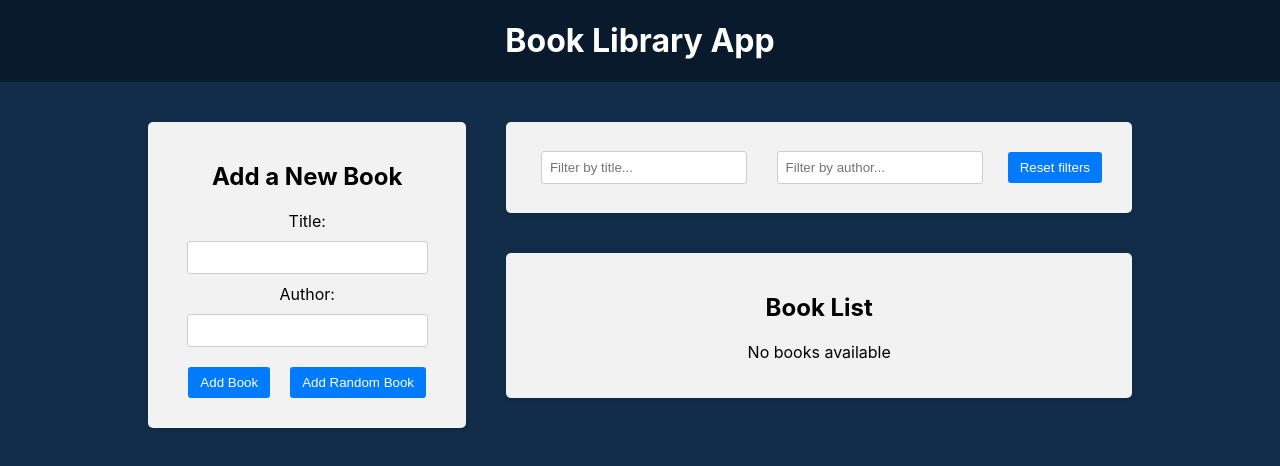
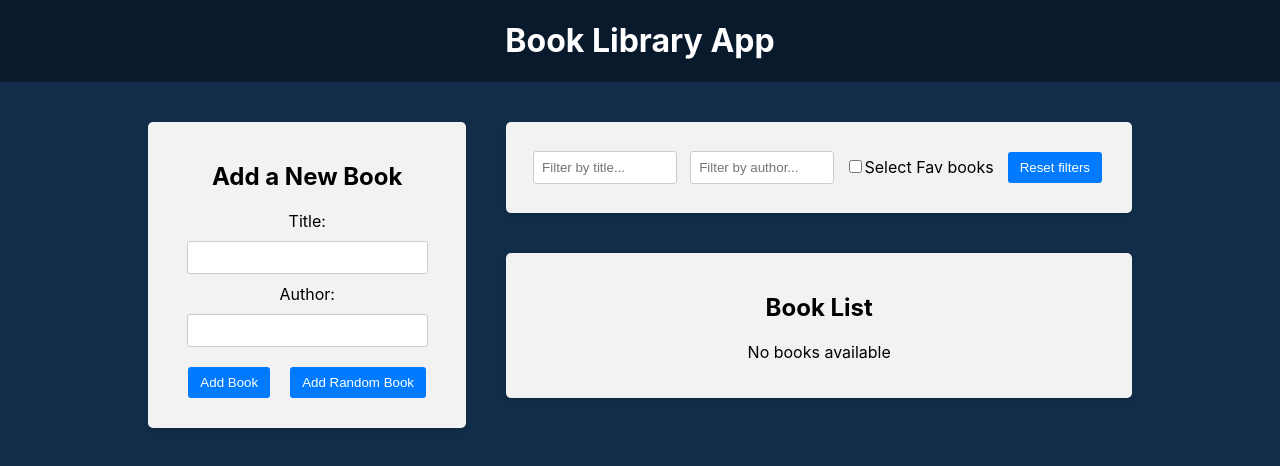
Before and after one commit to ElmirDevland/Book-Library-App, a React (Create React App) app in the folder frontend/: page / in a window 1280 px wide. Shown: the top 466 px of the page. Built offline with nearby package versions, Linux system fonts and the light colour scheme.

Commit message:
Favorite checkbox filter

```diff
--- a/frontend/src/components/BookList/BookList.js
+++ b/frontend/src/components/BookList/BookList.js
@@ -5,25 +5,33 @@ import { toggleFavorite, deleteBook } from '../redux/books/actionCreators';
 import {
   selectTitleFilter,
   selectAuthorFilter,
+  selectFavFilter,
 } from '../redux/slices/filterSlice';
 
 import './BookList.css';
 
 const BookList = () => {
   const dispatch = useDispatch();
+
   const books = useSelector(({ books }) => books);
+
   const titleFilter = useSelector(selectTitleFilter);
   const authorFilter = useSelector(selectAuthorFilter);
+  const favFilter = useSelector(selectFavFilter);
 
-  const filteredBooks = books.filter(({ title, author }) => {
+  const filteredBooks = books.filter(({ title, author, isFav }) => {
     const lowerTitle = title.toLowerCase();
     const lowerAuthor = author.toLowerCase();
+
     const lowerTitleFilter = titleFilter.toLowerCase();
     const lowerAuthorFilter = authorFilter.toLowerCase();
 
+    const matchesFav = favFilter ? isFav : true;
+
     return (
       lowerTitle.includes(lowerTitleFilter) &&
-      lowerAuthor.includes(lowerAuthorFilter)
+      lowerAuthor.includes(lowerAuthorFilter) &&
+      matchesFav
     );
   });
 
--- a/frontend/src/components/Filter/Filter.js
+++ b/frontend/src/components/Filter/Filter.js
@@ -1,21 +1,28 @@
 import { useSelector, useDispatch } from 'react-redux';
 
-import './Filter.css';
 import {
   setTitleFilter,
   setAuthorFilter,
+  setFavFilters,
   resetFilters,
   selectTitleFilter,
   selectAuthorFilter,
+  selectFavFilter,
 } from '../redux/slices/filterSlice';
+
+import './Filter.css';
 
 const Filter = () => {
   const dispatch = useDispatch();
   const filterTitle = useSelector(selectTitleFilter);
   const filterAuthor = useSelector(selectAuthorFilter);
+  const filterFav = useSelector(selectFavFilter);
 
   const handleChangeFilter = (e, filterAction) => {
     dispatch(filterAction(e.target.value));
+  };
+  const handleChangeFavFilter = () => {
+    dispatch(setFavFilters());
   };
 
   const handleResetFilters = () => {
@@ -40,6 +47,16 @@ const Filter = () => {
             value={filterAuthor}
           />
         </div>
+        <div className="filter-group">
+          <label>
+            <input
+              checked={filterFav}
+              type="checkbox"
+              onChange={handleChangeFavFilter}
+            />
+            Select Fav books
+          </label>
+        </div>
         <button onClick={handleResetFilters}>Reset filters</button>
       </div>
     </div>
--- a/frontend/src/components/redux/slices/filterSlice.js
+++ b/frontend/src/components/redux/slices/filterSlice.js
@@ -3,6 +3,7 @@ import { createSlice } from '@reduxjs/toolkit';
 const initialState = {
   title: '',
   author: '',
+  favToggle: false,
 };
 
 const filterSlice = createSlice({
@@ -15,12 +16,16 @@ const filterSlice = createSlice({
     setAuthorFilter: (state, action) => {
       state.author = action.payload;
     },
-    resetFilters: (state) => initialState,
+    setFavFilters: (state) => {
+      state.favToggle = !state.favToggle;
+    },
+    resetFilters: () => initialState,
   },
 });
 
 export const selectTitleFilter = (state) => state.filter.title;
 export const selectAuthorFilter = (state) => state.filter.author;
-export const { setTitleFilter, setAuthorFilter, resetFilters } =
+export const selectFavFilter = (state) => state.filter.favToggle;
+export const { setTitleFilter, setFavFilters, setAuthorFilter, resetFilters } =
   filterSlice.actions;
 export default filterSlice.reducer;
```
